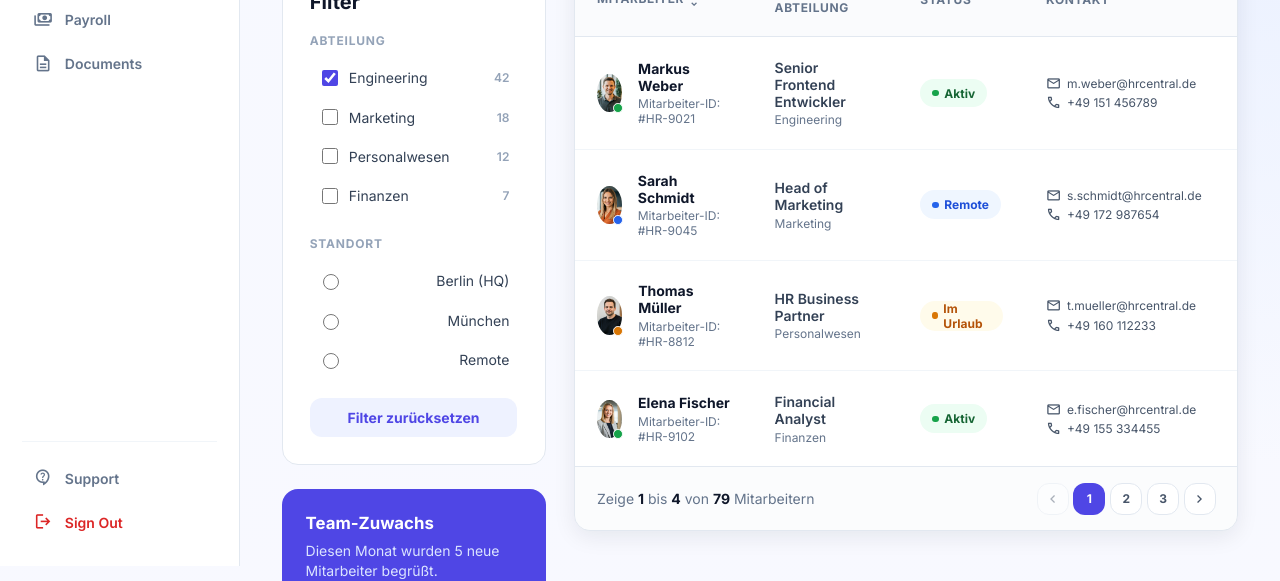
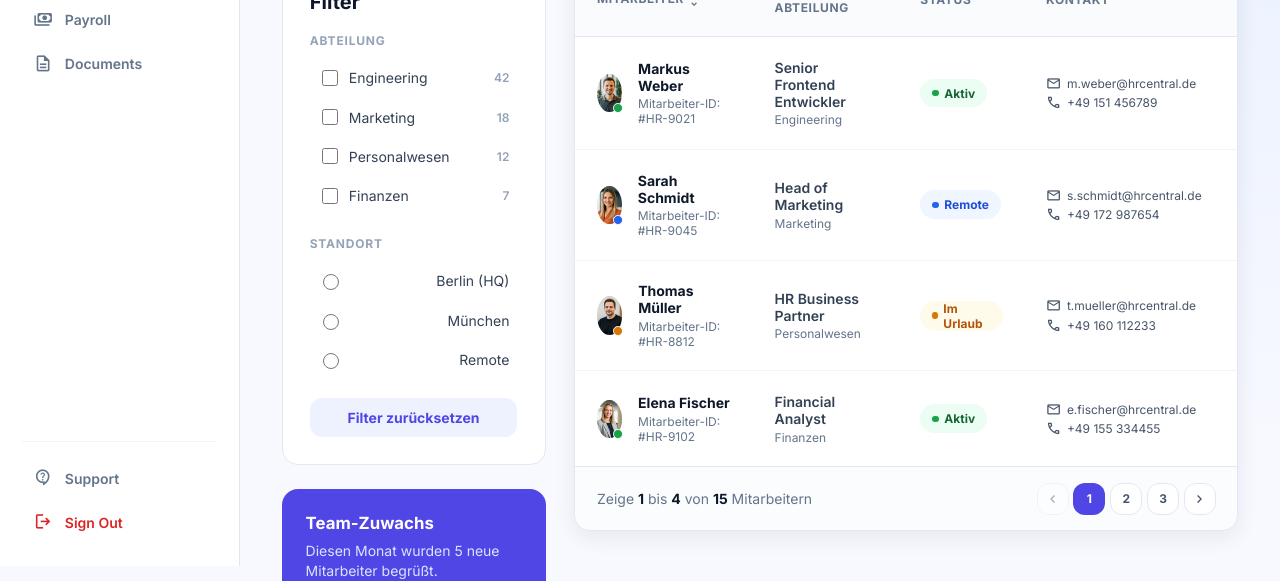
Before and after one commit to SYN-WEB-25-07/Northwind-HR, a React (Vite) app in the folder packages/frontend/: page / in a window 1280 px wide. Shown: the part 234-815 px from the top of the page. Built offline with nearby package versions, Linux system fonts and the light colour scheme.

Commit message:
Pageination and Flitering fix

```diff
--- a/packages/frontend/src/App.tsx
+++ b/packages/frontend/src/App.tsx
@@ -7,15 +7,13 @@ import TopBar from './components/TopBar';
 import {
   departmentFilters,
   directoryEmployees,
-  locationFilters,
-  totalEmployeesSnapshot
+  locationFilters
 } from './data/fallbackEmployees';
 import type { EmployeeDirectoryEntry } from './types/employee';
 
 const useBackendData = import.meta.env.VITE_USE_BACKEND_DATA === 'true';
-const defaultSelectedDepartments = departmentFilters
-  .filter((department) => department.defaultSelected)
-  .map((department) => department.name);
+const rowsPerPage = 4;
+const defaultSelectedDepartments: string[] = [];
 
 const App = (): JSX.Element => {
   const [searchQuery, setSearchQuery] = useState('');
@@ -23,7 +21,8 @@ const App = (): JSX.Element => {
   const [selectedLocation, setSelectedLocation] = useState('');
   const [isMobileMenuOpen, setIsMobileMenuOpen] = useState(false);
   const [rows, setRows] = useState<EmployeeDirectoryEntry[]>(directoryEmployees);
-  const [totalEmployees, setTotalEmployees] = useState(totalEmployeesSnapshot);
+  const [totalEmployees, setTotalEmployees] = useState(directoryEmployees.length);
+  const [serverPages, setServerPages] = useState(Math.max(1, Math.ceil(directoryEmployees.length / rowsPerPage)));
   const [page, setPage] = useState(1);
   const [isLoading, setIsLoading] = useState(false);
   const [errorMessage, setErrorMessage] = useState<string | null>(null);
@@ -71,7 +70,7 @@ const App = (): JSX.Element => {
     const run = async (): Promise<void> => {
       setIsLoading(true);
       try {
-        const payload = await loadEmployeesPage({ page: 1, limit: 20, signal: controller.signal });
+        const payload = await loadEmployeesPage({ page, limit: rowsPerPage, signal: controller.signal });
         setRows((previousRows) =>
           payload.rows.map((employee, index) => ({
             ...employee,
@@ -79,12 +78,14 @@ const App = (): JSX.Element => {
           }))
         );
         setTotalEmployees(payload.total);
+        setServerPages(payload.pages);
         setPage(payload.page);
         setErrorMessage(null);
       } catch (error) {
         if ((error as Error).name !== 'AbortError') {
           setRows(directoryEmployees);
-          setTotalEmployees(totalEmployeesSnapshot);
+          setTotalEmployees(directoryEmployees.length);
+          setServerPages(Math.max(1, Math.ceil(directoryEmployees.length / rowsPerPage)));
           setPage(1);
           setErrorMessage('Backend konnte nicht geladen werden. Fallback-Daten aktiv.');
         }
@@ -95,24 +96,69 @@ const App = (): JSX.Element => {
 
     void run();
     return () => controller.abort();
-  }, []);
+  }, [page]);
 
   const visibleEmployees = useMemo(() => {
     const query = searchQuery.trim().toLowerCase();
 
-    if (!query) {
-      return rows;
-    }
+    return rows.filter((employee) => {
+      const matchesDepartment =
+        selectedDepartments.length === 0 || selectedDepartments.includes(employee.department);
+      const matchesLocation = !selectedLocation || selectedLocation === employee.location;
+      if (!matchesDepartment || !matchesLocation) {
+        return false;
+      }
 
-    return rows.filter((employee) => {
+      if (!query) {
+        return true;
+      }
+
       const inName = employee.fullName.toLowerCase().includes(query);
       const inRole = employee.role.toLowerCase().includes(query);
       const inDepartment = employee.department.toLowerCase().includes(query);
       return inName || inRole || inDepartment;
     });
-  }, [rows, searchQuery]);
+  }, [rows, searchQuery, selectedDepartments, selectedLocation]);
 
-  const displayTotalEmployees = searchQuery ? visibleEmployees.length : totalEmployees;
+  const filterIsActive =
+    selectedDepartments.length > 0 || Boolean(selectedLocation) || searchQuery.trim().length > 0;
+
+  const totalPages = useMemo(() => {
+    if (useBackendData && !filterIsActive) {
+      return Math.max(1, serverPages);
+    }
+
+    return Math.max(1, Math.ceil(visibleEmployees.length / rowsPerPage));
+  }, [visibleEmployees.length, serverPages, filterIsActive]);
+
+  useEffect(() => {
+    setPage(1);
+  }, [searchQuery, selectedDepartments, selectedLocation]);
+
+  useEffect(() => {
+    if (page > totalPages) {
+      setPage(totalPages);
+    }
+  }, [page, totalPages]);
+
+  const pagedEmployees = useMemo(() => {
+    if (useBackendData && !filterIsActive) {
+      return visibleEmployees;
+    }
+
+    const startIndex = (page - 1) * rowsPerPage;
+    return visibleEmployees.slice(startIndex, startIndex + rowsPerPage);
+  }, [visibleEmployees, page, filterIsActive]);
+
+  const displayTotalEmployees = useBackendData && !filterIsActive ? totalEmployees : visibleEmployees.length;
+  const displayFrom =
+    pagedEmployees.length > 0 ? (useBackendData && !filterIsActive ? (page - 1) * rowsPerPage + 1 : (page - 1) * rowsPerPage + 1) : 0;
+  const displayTo =
+    pagedEmployees.length > 0
+      ? (useBackendData && !filterIsActive
+          ? Math.min((page - 1) * rowsPerPage + pagedEmployees.length, displayTotalEmployees)
+          : Math.min(page * rowsPerPage, displayTotalEmployees))
+      : 0;
 
   const handleToggleDepartment = (department: string): void => {
     setSelectedDepartments((previous) =>
@@ -170,9 +216,13 @@ const App = (): JSX.Element => {
             />
 
             <EmployeeTable
-              employees={visibleEmployees}
+              employees={pagedEmployees}
               totalEmployees={displayTotalEmployees}
               page={page}
+              totalPages={totalPages}
+              from={displayFrom}
+              to={displayTo}
+              onPageChange={setPage}
               isLoading={isLoading}
               errorMessage={errorMessage}
             />
--- a/packages/frontend/src/components/EmployeeTable.tsx
+++ b/packages/frontend/src/components/EmployeeTable.tsx
@@ -1,10 +1,14 @@
-import { memo } from 'react';
+import { memo, useMemo } from 'react';
 import type { EmployeeDirectoryEntry } from '../types/employee';
 
 interface EmployeeTableProps {
   employees: EmployeeDirectoryEntry[];
   totalEmployees: number;
   page: number;
+  totalPages: number;
+  from: number;
+  to: number;
+  onPageChange: (nextPage: number) => void;
   isLoading: boolean;
   errorMessage: string | null;
 }
@@ -13,11 +17,26 @@ const EmployeeTable = ({
   employees,
   totalEmployees,
   page,
+  totalPages,
+  from,
+  to,
+  onPageChange,
   isLoading,
   errorMessage
 }: EmployeeTableProps): JSX.Element => {
-  const from = employees.length > 0 ? 1 : 0;
-  const to = employees.length;
+  const paginationIndexes = useMemo(() => {
+    const maxVisiblePages = 3;
+    const current = Math.min(Math.max(page, 1), totalPages);
+
+    let start = Math.max(1, current - 1);
+    let end = Math.min(totalPages, start + maxVisiblePages - 1);
+
+    if (end - start + 1 < maxVisiblePages) {
+      start = Math.max(1, end - maxVisiblePages + 1);
+    }
+
+    return Array.from({ length: end - start + 1 }, (_, index) => start + index);
+  }, [page, totalPages]);
 
   return (
     <section className="directory-table-card" aria-label="Mitarbeiter-Verzeichnis Tabelle">
@@ -135,19 +154,36 @@ const EmployeeTable = ({
         </p>
 
         <div className="pagination-actions" aria-label="Pagination">
-          <button type="button" className="page-arrow" disabled={page <= 1}>
+          <button
+            type="button"
+            className="page-arrow"
+            disabled={page <= 1}
+            onClick={() => onPageChange(page - 1)}
+            aria-label="Vorherige Seite"
+          >
             <span className="material-symbols-outlined">chevron_left</span>
           </button>
-          <button type="button" className="page-index is-current">
-            1
-          </button>
-          <button type="button" className="page-index">
-            2
-          </button>
-          <button type="button" className="page-index">
-            3
-          </button>
-          <button type="button" className="page-arrow">
+
+          {paginationIndexes.map((index) => (
+            <button
+              key={index}
+              type="button"
+              className={`page-index ${index === page ? 'is-current' : ''}`}
+              onClick={() => onPageChange(index)}
+              aria-label={`Seite ${index}`}
+              aria-current={index === page ? 'page' : undefined}
+            >
+              {index}
+            </button>
+          ))}
+
+          <button
+            type="button"
+            className="page-arrow"
+            disabled={page >= totalPages}
+            onClick={() => onPageChange(page + 1)}
+            aria-label="Nächste Seite"
+          >
             <span className="material-symbols-outlined">chevron_right</span>
           </button>
         </div>
--- a/packages/frontend/src/data/fallbackEmployees.ts
+++ b/packages/frontend/src/data/fallbackEmployees.ts
@@ -74,5 +74,148 @@ export const directoryEmployees: EmployeeDirectoryEntry[] = [
     avatar: elenaAvatar,
     location: 'Berlin (HQ)',
     presenceTone: 'green'
+  },
+  {
+    employeeCode: 'HR-9177',
+    fullName: 'Lea Koenig',
+    role: 'Frontend Engineer',
+    department: 'Engineering',
+    status: 'Remote',
+    statusTone: 'blue',
+    email: 'l.koenig@hrcentral.de',
+    phone: '+49 171 445566',
+    avatar: markusAvatar,
+    location: 'Remote',
+    presenceTone: 'blue'
+  },
+  {
+    employeeCode: 'HR-9190',
+    fullName: 'Jonas Richter',
+    role: 'Platform Engineer',
+    department: 'Engineering',
+    status: 'Aktiv',
+    statusTone: 'green',
+    email: 'j.richter@hrcentral.de',
+    phone: '+49 159 220011',
+    avatar: thomasAvatar,
+    location: 'Berlin (HQ)',
+    presenceTone: 'green'
+  },
+  {
+    employeeCode: 'HR-9133',
+    fullName: 'Mia Hoffmann',
+    role: 'Content Strategist',
+    department: 'Marketing',
+    status: 'Aktiv',
+    statusTone: 'green',
+    email: 'm.hoffmann@hrcentral.de',
+    phone: '+49 152 778899',
+    avatar: sarahAvatar,
+    location: 'München',
+    presenceTone: 'green'
+  },
+  {
+    employeeCode: 'HR-9241',
+    fullName: 'Nico Brandt',
+    role: 'Performance Marketing Manager',
+    department: 'Marketing',
+    status: 'Remote',
+    statusTone: 'blue',
+    email: 'n.brandt@hrcentral.de',
+    phone: '+49 170 554433',
+    avatar: sarahAvatar,
+    location: 'Remote',
+    presenceTone: 'blue'
+  },
+  {
+    employeeCode: 'HR-9018',
+    fullName: 'Katharina Vogel',
+    role: 'HR Specialist',
+    department: 'Personalwesen',
+    status: 'Aktiv',
+    statusTone: 'green',
+    email: 'k.vogel@hrcentral.de',
+    phone: '+49 151 667788',
+    avatar: elenaAvatar,
+    location: 'Berlin (HQ)',
+    presenceTone: 'green'
+  },
+  {
+    employeeCode: 'HR-9057',
+    fullName: 'Paul Becker',
+    role: 'Talent Acquisition Partner',
+    department: 'Personalwesen',
+    status: 'Im Urlaub',
+    statusTone: 'amber',
+    email: 'p.becker@hrcentral.de',
+    phone: '+49 162 339900',
+    avatar: thomasAvatar,
+    location: 'München',
+    presenceTone: 'amber'
+  },
+  {
+    employeeCode: 'HR-9270',
+    fullName: 'Lukas Winter',
+    role: 'Controller',
+    department: 'Finanzen',
+    status: 'Aktiv',
+    statusTone: 'green',
+    email: 'l.winter@hrcentral.de',
+    phone: '+49 153 889977',
+    avatar: elenaAvatar,
+    location: 'Berlin (HQ)',
+    presenceTone: 'green'
+  },
+  {
+    employeeCode: 'HR-9312',
+    fullName: 'Nina Sommer',
+    role: 'Accounting Specialist',
+    department: 'Finanzen',
+    status: 'Remote',
+    statusTone: 'blue',
+    email: 'n.sommer@hrcentral.de',
+    phone: '+49 154 112244',
+    avatar: sarahAvatar,
+    location: 'Remote',
+    presenceTone: 'blue'
+  },
+  {
+    employeeCode: 'HR-9366',
+    fullName: 'Erik Neumann',
+    role: 'DevOps Engineer',
+    department: 'Engineering',
+    status: 'Aktiv',
+    statusTone: 'green',
+    email: 'e.neumann@hrcentral.de',
+    phone: '+49 156 998877',
+    avatar: markusAvatar,
+    location: 'Remote',
+    presenceTone: 'green'
+  },
+  {
+    employeeCode: 'HR-9404',
+    fullName: 'Laura Klein',
+    role: 'Employer Branding Manager',
+    department: 'Marketing',
+    status: 'Im Urlaub',
+    statusTone: 'amber',
+    email: 'l.klein@hrcentral.de',
+    phone: '+49 157 223355',
+    avatar: sarahAvatar,
+    location: 'Berlin (HQ)',
+    presenceTone: 'amber'
+  },
+  {
+    employeeCode: 'HR-9475',
+    fullName: 'Tobias Hartmann',
+    role: 'Payroll Analyst',
+    department: 'Finanzen',
+    status: 'Aktiv',
+    statusTone: 'green',
+    email: 't.hartmann@hrcentral.de',
+    phone: '+49 158 556677',
+    avatar: thomasAvatar,
+    location: 'München',
+    presenceTone: 'green'
   }
 ];
```
